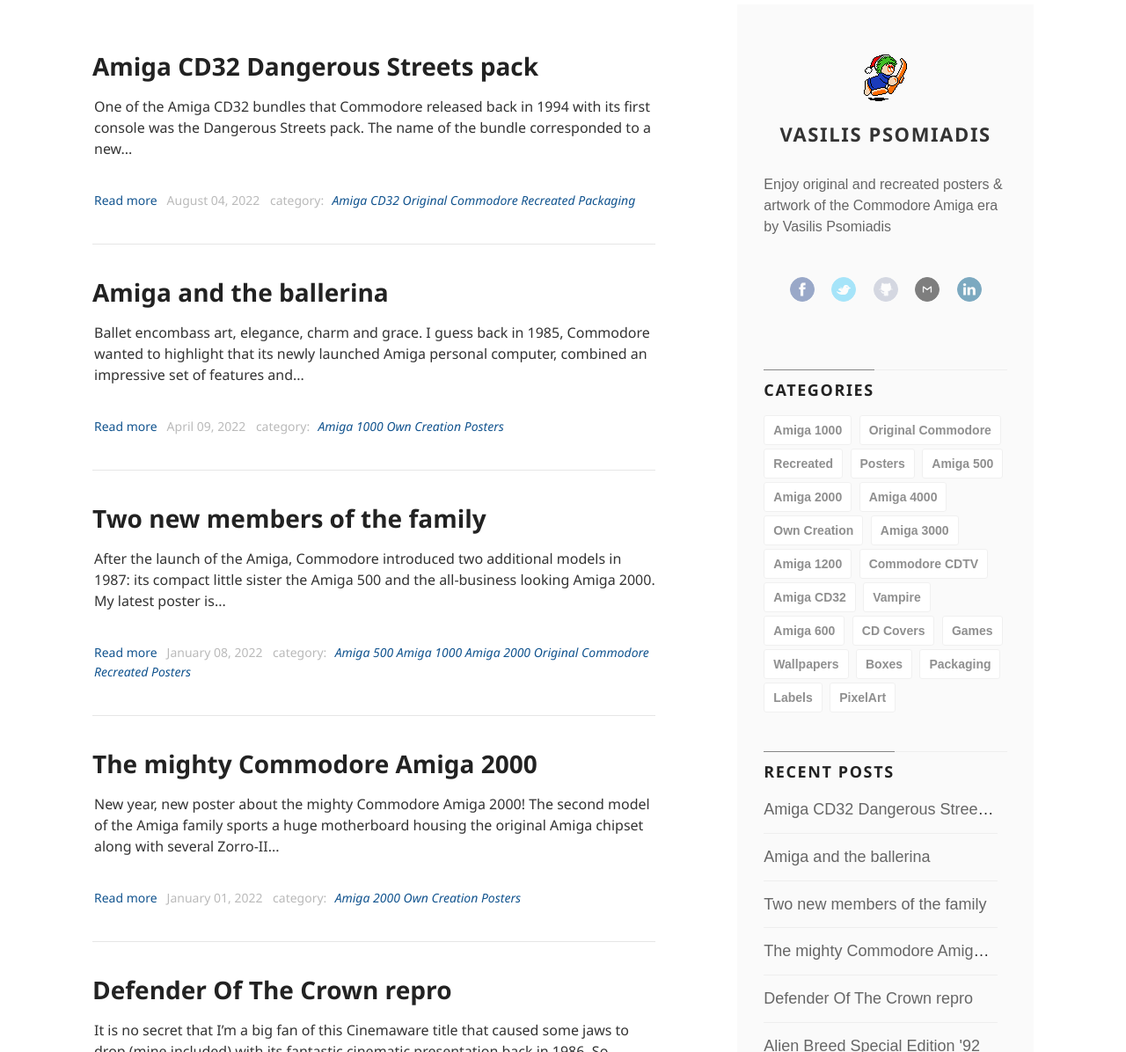
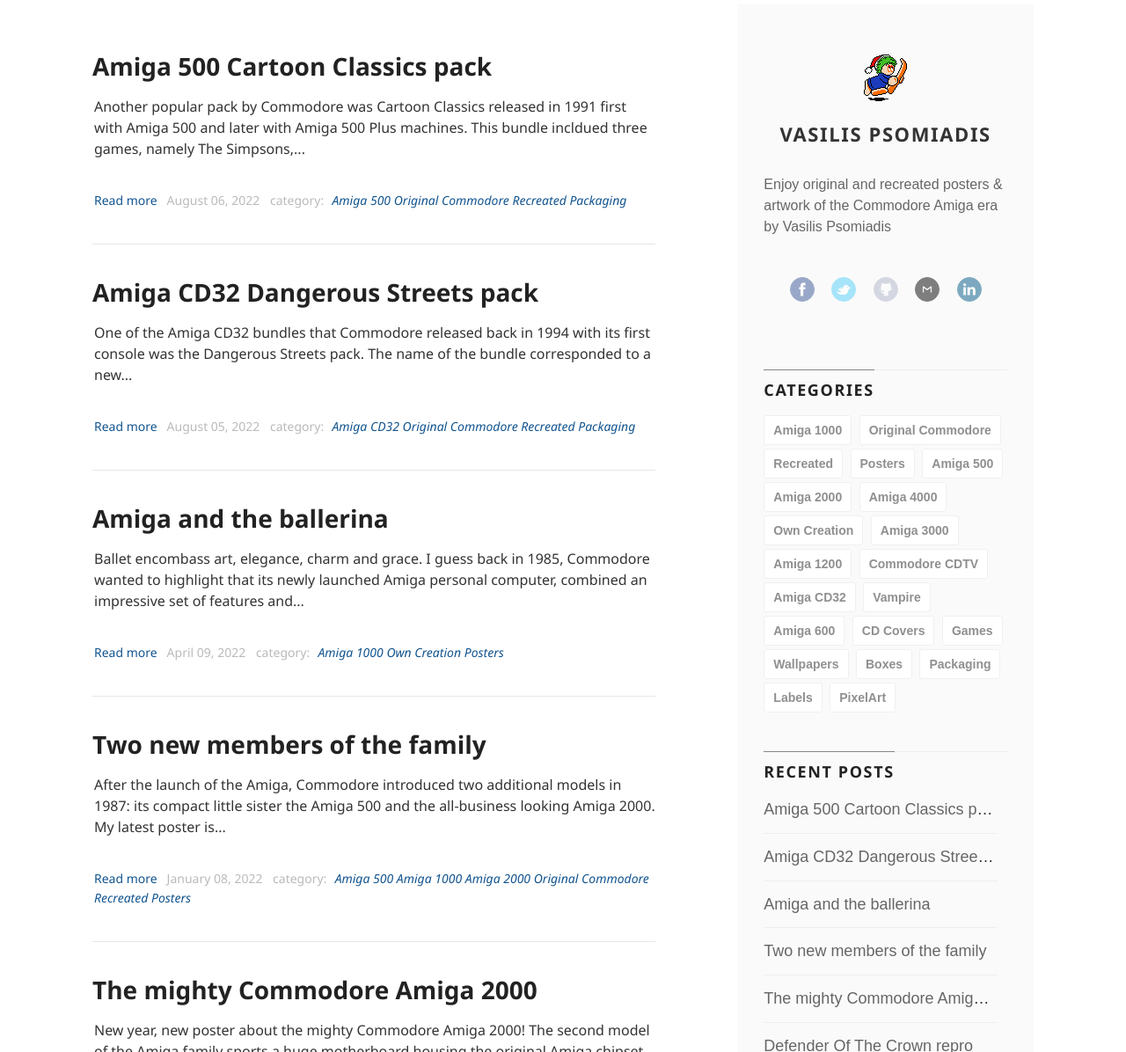
Before and after one commit to amigaposters/amigaposters.github.io, a Jekyll site: the page built from index.html, in a window 1280 px wide and 1400 px high, scrolled down 596 px. Shown: the part 204-1400 px from the top of the window at 88% size. Built offline with Jekyll 4.4.1, drawn with Linux system fonts in a browser that asks for light colours; the list of posts is cut into pages by our own code; comment, search, counter and statistics services are not loaded; some of the changed text lies outside the part shown.

Commit message:
Cartoon Classics pack

```diff
--- a/_posts/2022-08-05-amiga-cd32-dangerous-streets-pack.md
+++ b/_posts/2022-08-05-amiga-cd32-dangerous-streets-pack.md
@@ -2,7 +2,6 @@
 layout: post
 title: Amiga CD32 Dangerous Streets pack
 lang: en
-date: 2022-08-04
 categories: [Amiga CD32, Original Commodore, Recreated, Packaging]
 tags: []
 ---
--- /dev/null
+++ b/_posts/2022-08-06-amiga-500-cartoon-classics-pack.md
@@ -0,0 +1,19 @@
+---
+layout: post
+title: Amiga 500 Cartoon Classics pack
+lang: en
+categories: [Amiga 500, Original Commodore, Recreated, Packaging]
+tags: []
+---
+
+Another popular pack by Commodore was **Cartoon Classics** released in 1991 first with **Amiga 500** and later with **Amiga 500 Plus** machines.
+<br><br>
+This bundle incldued three games, namely **The Simpsons**, **Captain Planet and the Planeteers** and **Lemmings** along with the infamous drawing program **Deluxe Paint III** by Electronic Arts. I guess the bundle name was derived from the two game titles that were based on popular cartoon TV series combined with the cartoonish feeling of Lemmings and the ability of Deluxe Paint to enable users to create their own digital animations.
+<br><br>
+From my research this pack has been released both in a box form and as a sleeve for the standard Amiga 500 original packaging. Here I have recreated the front cover of the box version so you can enjoy it in its high resolution glory!
+<br><br>
+<img src="\assets\img\post_previews\Amiga_500_Cartoon_Classics_Pack_Front_Cover_preview.jpg">
+<br>
+<span style="font-size:small; font-style: italic">Amiga 500 Cartoon Classics pack - Original packaging front cover</span>
+<br><br>
+You can download the full resolution 300dpi image in lossless PNG format <a href="https://app.box.com/s/l7uydzjepzmix3vd8mlzhvfrobayk1za" target="_blank">here</a>.
```
Also changed, not shown: assets/img/post_previews/Amiga_500_Cartoon_Classics_Pack_Front_Cover_preview.jpg (added).
